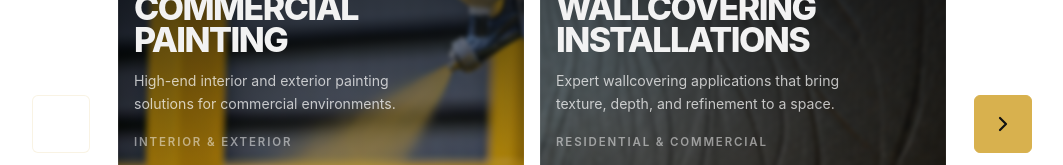
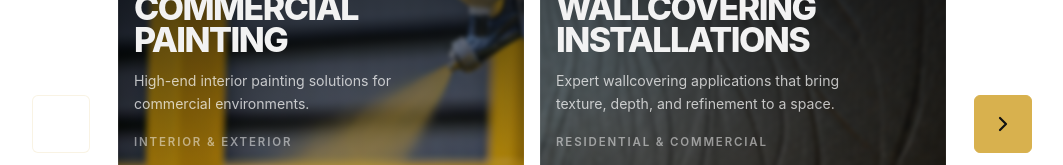
Before and after one commit to Avmannino/services_webpage_embed, a React (Vite) app: page / in a window 1280 px wide. Shown: the part 339-504 px from the top of the page, without its empty margins (108-1171 px from the left). Built offline with nearby package versions, Linux system fonts and the light colour scheme.

Commit message:
Removed exterior

```diff
--- a/src/App.jsx
+++ b/src/App.jsx
@@ -38,7 +38,7 @@ const services = [
     eyebrow: "Precision Coating",
     title: "Commercial Painting",
     description:
-      "High-end interior and exterior painting solutions for commercial environments.",
+      "High-end interior painting solutions for commercial environments.",
     detail: "Interior & Exterior",
     icon: iconCommercialPainting,
     image: service1,
```
